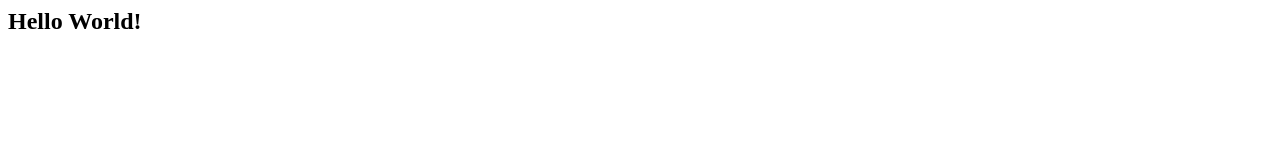
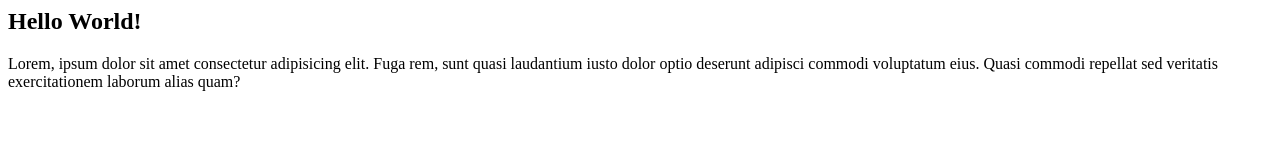
Before and after one commit to emikadiani/belajar-git, a plain HTML site: page index.html in a window 1280 px wide. Drawn offline with Linux system fonts and the light colour scheme.

Commit message:
menambahkan paragraph

```diff
--- a/index.html
+++ b/index.html
@@ -7,5 +7,6 @@
 </head>
 <body>
     <h2>Hello World!</h2>
+    <p>Lorem, ipsum dolor sit amet consectetur adipisicing elit. Fuga rem, sunt quasi laudantium iusto dolor optio deserunt adipisci commodi voluptatum eius. Quasi commodi repellat sed veritatis exercitationem laborum alias quam?</p>
 </body>
 </html>
```
